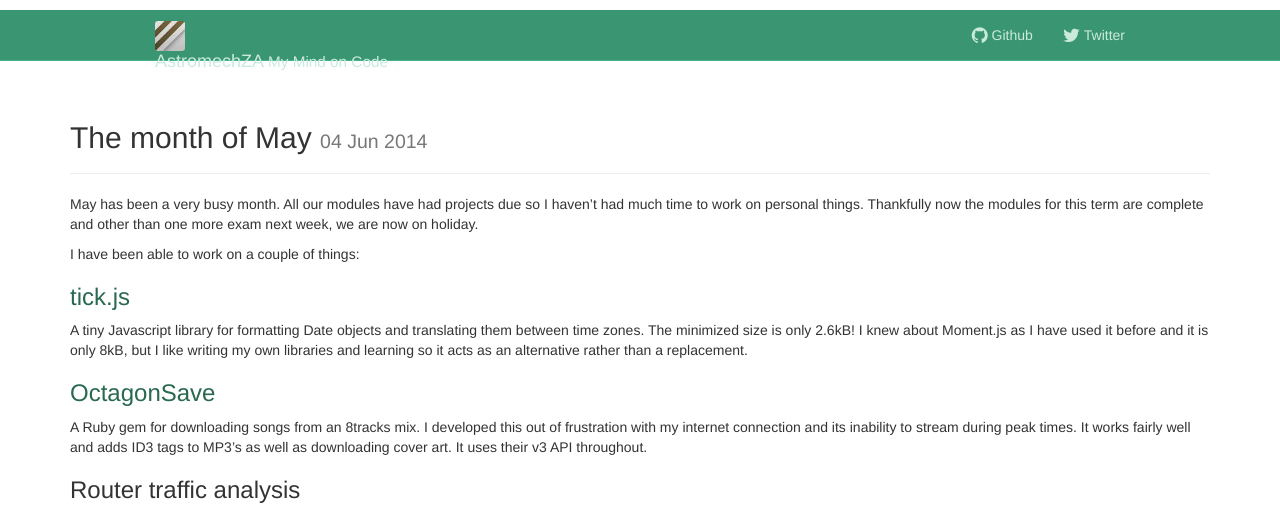
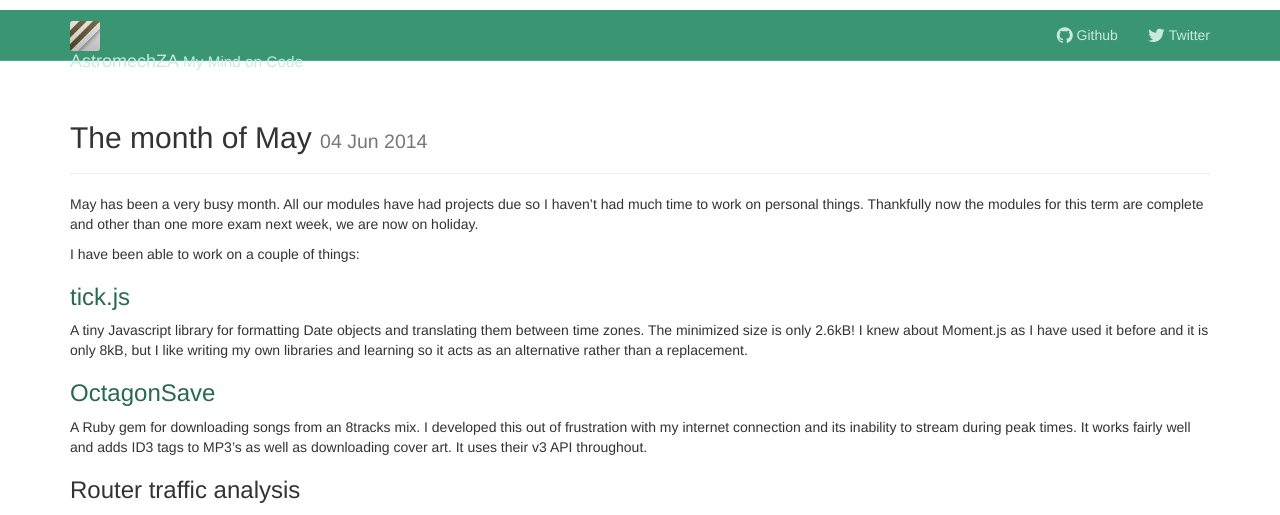
Before and after one commit to astromechza/AstromechZA.github.io, a Jekyll site: the page built from _posts/2014-06-04-month-of-may.md, in a window 1280 px wide. Shown: the top 515 px of the page. Built offline with Jekyll 4.4.1, drawn with Linux system fonts in a browser that asks for light colours; nearby versions of some CDN libraries.

Commit message:
css tweaks

```diff
--- a/_includes/custom.partial.css
+++ b/_includes/custom.partial.css
@@ -7,7 +7,11 @@
 }
 
 .content-container {
-    padding-bottom: 100px;
+    padding-bottom: 75px;
+}
+
+.content-column {
+    padding-bottom: 15px;
 }
 
 .navbar-default {
--- a/_includes/nav.partial.html
+++ b/_includes/nav.partial.html
@@ -1,5 +1,5 @@
 <div class="navbar navbar-default navbar-static-top" role="navigation">
-    <div class="container narrow-container">
+    <div class="container">
         <div class="navbar-header">
             <button type="button" class="navbar-toggle" data-toggle="collapse" data-target="#bs-example-navbar-collapse-1">
                 <span class="sr-only">Toggle navigation</span>
--- a/index.html
+++ b/index.html
@@ -3,7 +3,7 @@
 title: Home
 ---
 <div class="row">
-    <div class="col-md-8">
+    <div class="content-column col-md-8">
         {% for post in site.posts limit:1 %}
 
             <div class="page-header">
```
